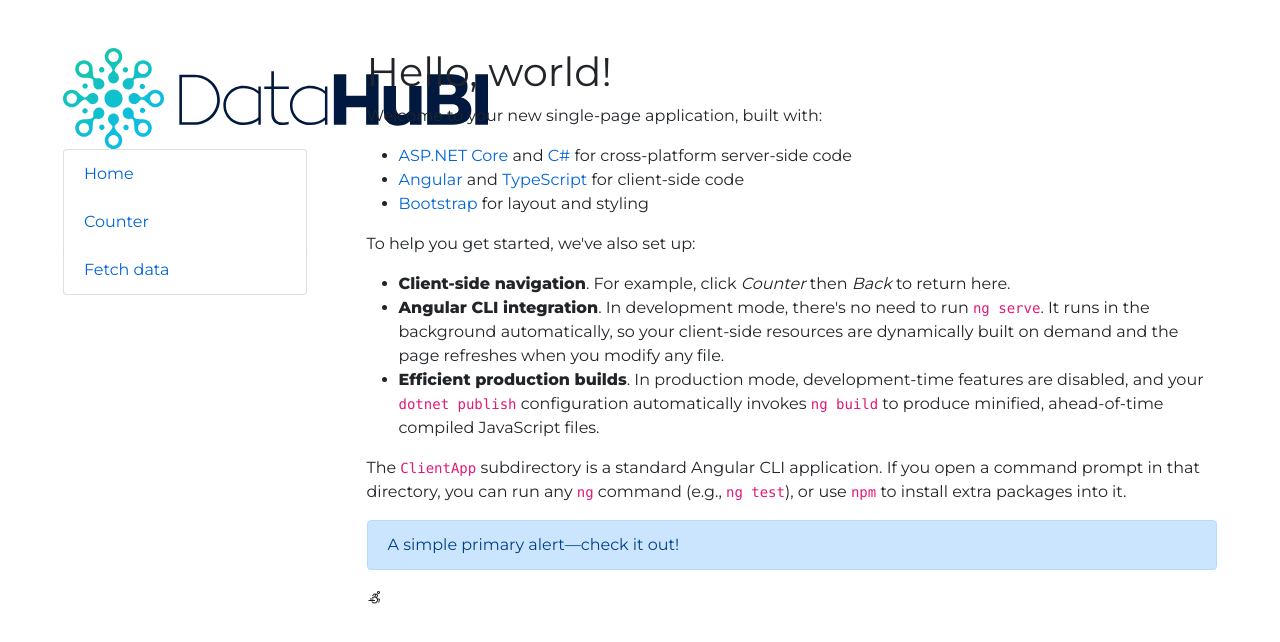
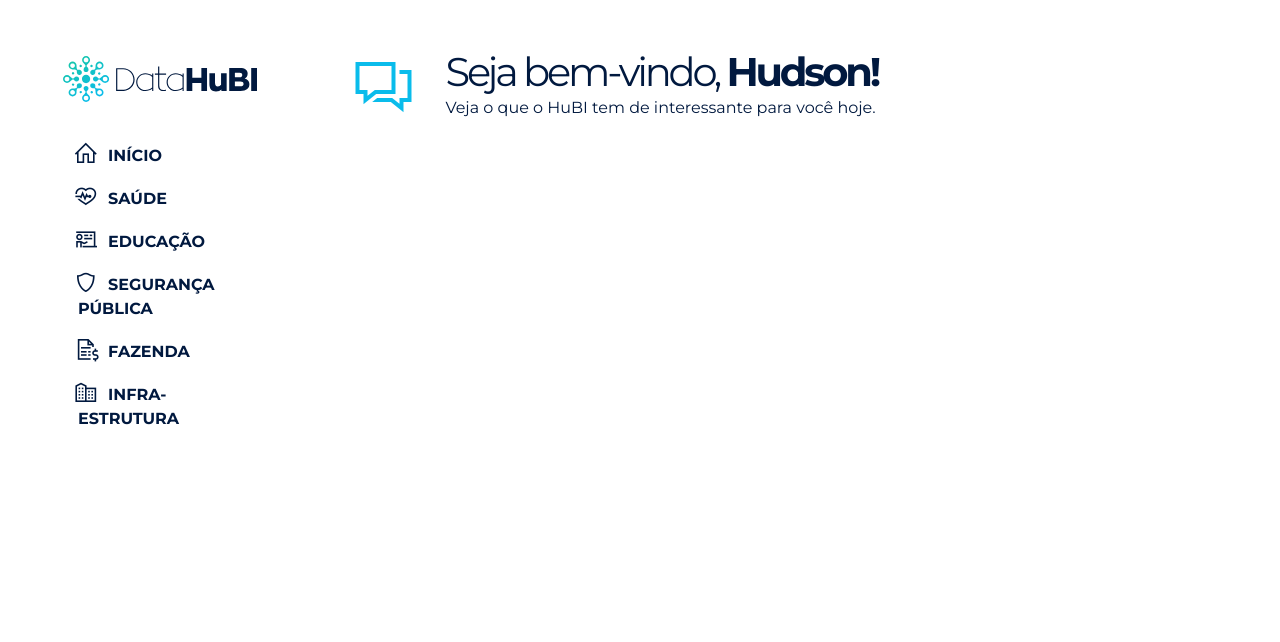
Before and after one commit to datahubi-gov/datahubi, an Angular app in the folder ClientApp/: page / in a window 1280 px wide. Shown: the top 642 px of the page. Built offline with nearby package versions, Linux system fonts and the light colour scheme.

Commit message:
Mais implementaões no estilo

```diff
--- a/ClientApp/angular.json
+++ b/ClientApp/angular.json
@@ -20,10 +20,12 @@
             "main": "src/main.ts",
             "polyfills": "src/polyfills.ts",
             "tsConfig": "src/tsconfig.app.json",
-            "assets": ["src/assets"],
+            "assets": [
+              "src/assets"
+            ],
             "styles": [
               "node_modules/bootstrap/dist/css/bootstrap.min.css",
-              "src/styles.css"
+              "src/styles/styles.scss"
             ],
             "scripts": []
           },
@@ -71,16 +73,25 @@
             "polyfills": "src/polyfills.ts",
             "tsConfig": "src/tsconfig.spec.json",
             "karmaConfig": "src/karma.conf.js",
-            "styles": ["src/styles.css"],
+            "styles": [
+              "src/styles/styles.scss"
+            ],
             "scripts": [],
-            "assets": ["src/assets"]
+            "assets": [
+              "src/assets"
+            ]
           }
         },
         "lint": {
           "builder": "@angular-devkit/build-angular:tslint",
           "options": {
-            "tsConfig": ["src/tsconfig.app.json", "src/tsconfig.spec.json"],
-            "exclude": ["**/node_modules/**"]
+            "tsConfig": [
+              "src/tsconfig.app.json",
+              "src/tsconfig.spec.json"
+            ],
+            "exclude": [
+              "**/node_modules/**"
+            ]
           }
         },
         "server": {
@@ -126,11 +137,18 @@
           "builder": "@angular-devkit/build-angular:tslint",
           "options": {
             "tsConfig": "e2e/tsconfig.e2e.json",
-            "exclude": ["**/node_modules/**"]
+            "exclude": [
+              "**/node_modules/**"
+            ]
           }
         }
       }
     }
   },
-  "defaultProject": "Datahubi"
+  "defaultProject": "Datahubi",
+  "schematics": {
+    "@schematics/angular:component": {
+      "styleext": "scss"
+    }
+  }
 }
--- a/ClientApp/package.json
+++ b/ClientApp/package.json
@@ -23,8 +23,10 @@
     "@angular/router": "8.2.12",
     "@nguniversal/module-map-ngfactory-loader": "8.1.1",
     "bootstrap": "^4.3.1",
+    "compass-mixins": "^0.12.10",
     "core-js": "^3.3.3",
     "jquery": "^3.5.1",
+    "node-sass": "^4.14.1",
     "oidc-client": "^1.9.1",
     "popper.js": "^1.16.0",
     "rxjs": "^6.5.3",
@@ -50,7 +52,6 @@
     "typescript": "3.5.3"
   },
   "optionalDependencies": {
-    "node-sass": "^5.0.0",
     "protractor": "~5.4.2",
     "ts-node": "~8.4.1",
     "tslint": "~5.20.0"
--- a/ClientApp/src/app/app.component.html
+++ b/ClientApp/src/app/app.component.html
@@ -4,7 +4,7 @@
       <app-nav-menu></app-nav-menu>
     </div>
     <div class="col-md-9">
-      <div class="container-fluid">
+      <div>
         <router-outlet></router-outlet>
       </div>
     </div>
--- a/ClientApp/src/app/home/home.component.html
+++ b/ClientApp/src/app/home/home.component.html
@@ -1,19 +1,7 @@
-<h1>Hello, world!</h1>
-<p>Welcome to your new single-page application, built with:</p>
-<ul>
-  <li><a href='https://get.asp.net/'>ASP.NET Core</a> and <a href='https://msdn.microsoft.com/en-us/library/67ef8sbd.aspx'>C#</a> for cross-platform server-side code</li>
-  <li><a href='https://angular.io/'>Angular</a> and <a href='http://www.typescriptlang.org/'>TypeScript</a> for client-side code</li>
-  <li><a href='http://getbootstrap.com/'>Bootstrap</a> for layout and styling</li>
-</ul>
-<p>To help you get started, we've also set up:</p>
-<ul>
-  <li><strong>Client-side navigation</strong>. For example, click <em>Counter</em> then <em>Back</em> to return here.</li>
-  <li><strong>Angular CLI integration</strong>. In development mode, there's no need to run <code>ng serve</code>. It runs in the background automatically, so your client-side resources are dynamically built on demand and the page refreshes when you modify any file.</li>
-  <li><strong>Efficient production builds</strong>. In production mode, development-time features are disabled, and your <code>dotnet publish</code> configuration automatically invokes <code>ng build</code> to produce minified, ahead-of-time compiled JavaScript files.</li>
-</ul>
-<p>The <code>ClientApp</code> subdirectory is a standard Angular CLI application. If you open a command prompt in that directory, you can run any <code>ng</code> command (e.g., <code>ng test</code>), or use <code>npm</code> to install extra packages into it.</p>
-<div class="alert alert-primary" role="alert">
-  A simple primary alert—check it out!
+<div class="titulo">
+  <i class="las la-comments"></i>
+  <div>
+    <h1>Seja bem-vindo, <b>Hudson!</b></h1>
+    <p>Veja o que o HuBI tem de interessante para você hoje.</p>
+  </div>
 </div>
-
-<i class="lab la-accessible-icon"></i>
--- a/ClientApp/src/app/nav-menu/nav-menu.component.html
+++ b/ClientApp/src/app/nav-menu/nav-menu.component.html
@@ -1,7 +1,7 @@
 <header>
-  <nav>
+  <nav class="topo-menu">
     <div class="container-fluid">
-      <a [routerLink]="['/']" style="display: block;">
+      <a [routerLink]="['/']" class="logo">
         <img src="../../assets/img/logo.svg" alt="">
       </a>
 
@@ -9,16 +9,25 @@
         aria-label="Toggle navigation" [attr.aria-expanded]="isExpanded" (click)="toggle()">
         <span class="navbar-toggler-icon"></span>
       </button> -->
-      <div>
-        <ul class="list-group">
-          <li class="list-group-item" [routerLinkActive]="['link-active']" [routerLinkActiveOptions]="{ exact: true }">
-            <a [routerLink]="['/']">Home</a>
+      <div class="menu-principal">
+        <ul>
+          <li [routerLinkActive]="['link-active']" [routerLinkActiveOptions]="{ exact: true }">
+            <a [routerLink]="['/']"><i class="las la-home"></i> Início</a>
           </li>
-          <li class="list-group-item" [routerLinkActive]="['link-active']">
-            <a [routerLink]="['/counter']">Counter</a>
+          <li [routerLinkActive]="['link-active']">
+            <a [routerLink]="['/counter']"><i class="las la-heartbeat"></i> Saúde</a>
           </li>
-          <li class="list-group-item" [routerLinkActive]="['link-active']">
-            <a [routerLink]="['/fetch-data']">Fetch data</a>
+          <li [routerLinkActive]="['link-active']">
+            <a [routerLink]="['/fetch-data']"><i class="las la-chalkboard-teacher"></i> Educação</a>
+          </li>
+          <li [routerLinkActive]="['link-active']">
+            <a [routerLink]="['/fetch-data']"><i class="las la-shield-alt"></i> Segurança Pública</a>
+          </li>
+          <li [routerLinkActive]="['link-active']">
+            <a [routerLink]="['/fetch-data']"><i class="las la-file-invoice-dollar"></i> Fazenda</a>
+          </li>
+          <li [routerLinkActive]="['link-active']">
+            <a [routerLink]="['/fetch-data']"><i class="las la-city"></i> Infra-estrutura</a>
           </li>
         </ul>
       </div>
--- a/ClientApp/src/app/nav-menu/nav-menu.component.ts
+++ b/ClientApp/src/app/nav-menu/nav-menu.component.ts
@@ -3,7 +3,7 @@ import { Component } from '@angular/core';
 @Component({
   selector: 'app-nav-menu',
   templateUrl: './nav-menu.component.html',
-  styleUrls: ['./nav-menu.component.css']
+  styleUrls: ['./nav-menu.component.scss']
 })
 export class NavMenuComponent {
   isExpanded = false;
--- a/ClientApp/src/index.html
+++ b/ClientApp/src/index.html
@@ -9,12 +9,16 @@
     <link rel="icon" type="image/x-icon" href="favicon.ico" />
 
     <link rel="preconnect" href="https://fonts.gstatic.com">
-    <link href="https://fonts.googleapis.com/css2?family=Montserrat:wght@400;800&display=swap" rel="stylesheet">
+    <link href="https://fonts.googleapis.com/css2?family=Montserrat:wght@400;700&display=swap" rel="stylesheet">
     <link href="https://cdn.jsdelivr.net/npm/bootstrap@5.0.1/dist/css/bootstrap.min.css" rel="stylesheet" integrity="sha384-+0n0xVW2eSR5OomGNYDnhzAbDsOXxcvSN1TPprVMTNDbiYZCxYbOOl7+AMvyTG2x" crossorigin="anonymous">
     <link rel="stylesheet" href="https://maxst.icons8.com/vue-static/landings/line-awesome/line-awesome/1.3.0/css/line-awesome.min.css">
 
   </head>
   <body>
-    <app-root>Loading...</app-root>
+    <app-root>
+      <div class="overlay">
+        <div class="lds-dual-ring"></div>
+      </div>
+    </app-root>
   </body>
 </html>
--- a/ClientApp/src/styles.css
+++ /dev/null
@@ -1,21 +0,0 @@
-/* You can add global styles to this file, and also import other style files */
-
-/* Provide sufficient contrast against white background */
-
-*{
-  font-family: 'Montserrat', sans-serif;
-}
-
-a {
-  color: #0366d6;
-}
-
-code {
-  color: #e01a76;
-}
-
-.btn-primary {
-  color: #fff;
-  background-color: #1b6ec2;
-  border-color: #1861ac;
-}
--- /dev/null
+++ b/ClientApp/src/styles/_extends.scss
@@ -0,0 +1,7 @@
+%gradiente-back-1{
+    background-image: linear-gradient(90deg, $cor-primaria, $cor-secundaria);
+}
+
+%gradiente-back-2{
+    background-image: linear-gradient(90deg, $cor-3, $cor-4);
+}
--- /dev/null
+++ b/ClientApp/src/styles/_variaveis.scss
@@ -0,0 +1,6 @@
+$cor-primaria: #0ABCEB;
+$cor-secundaria: #15C6AD;
+$cor-3: #4A00E0;
+$cor-4: #8E2DE2;
+
+$cor-texto: #01193F;
--- /dev/null
+++ b/ClientApp/src/styles/styles.scss
@@ -0,0 +1,153 @@
+@import '~compass-mixins/lib/compass/css3';
+@import 'variaveis';
+@import 'extends';
+
+// #region gerais
+
+*{
+  font-family: 'Montserrat', sans-serif;
+  color: $cor-texto;
+}
+
+html {
+  box-sizing: border-box;
+  font-size: 16px;
+}
+
+*, *:before, *:after {
+  box-sizing: inherit;
+}
+
+body, h1, h2, h3, h4, h5, h6, p, ol, ul {
+  margin: 0;
+  padding: 0;
+  font-weight: normal;
+}
+
+ol, ul {
+  list-style: none;
+}
+
+img {
+  max-width: 100%;
+  height: auto;
+}
+
+a {
+  color: #0366d6;
+}
+
+code {
+  color: #e01a76;
+}
+
+.btn-primary {
+  color: #fff;
+  background-color: #1b6ec2;
+  border-color: #1861ac;
+}
+
+// #endregion gerais
+
+// #region compartilhados
+
+.titulo{
+  display: flex;
+  justify-content: flex-start;
+  align-items: center;
+  gap: 30px;
+
+  i{
+    font-size: 4em;
+    color: $cor-primaria;
+  }
+
+  h1{
+    letter-spacing: -0.08em;
+  }
+}
+
+.overlay{
+  position: fixed; z-index: 9999;
+  top: 0; left: 0; right: 0; bottom: 0;
+  //background: darken($cor-font, 10%);
+  background: rgba($cor-texto, .9);
+  display: grid;
+  place-items: center;
+}
+
+.lds-dual-ring {
+  display: inline-block;
+  width: 80px;
+  height: 80px;
+}
+.lds-dual-ring:after {
+  content: " ";
+  display: block;
+  width: 64px;
+  height: 64px;
+  margin: 8px;
+  border-radius: 50%;
+  border: 6px solid #fff;
+  border-color: #fff transparent #fff transparent;
+  animation: lds-dual-ring 1.2s linear infinite;
+}
+@keyframes lds-dual-ring {
+  0% {
+    transform: rotate(0deg);
+  }
+  100% {
+    transform: rotate(360deg);
+  }
+}
+
+
+// #endregion compartilhados
+
+// #region topo e menu
+
+.topo-menu{
+  padding-right: 50px;
+}
+
+.logo{
+  display: block;
+  margin: 8px 0 30px 0;
+
+  img{
+    max-height: 60px;
+  }
+}
+
+.menu-principal{
+
+  li{
+    a{
+      display: block;
+      padding: 7px 15px;
+      border-radius: 3px;
+      font-weight: bold;
+      text-transform: uppercase;
+      color: $cor-texto;
+      transition: padding .2s;
+
+      i{
+        font-size: 1.6em;
+        position: relative; top: 2px; left: -5px;
+      }
+
+      &:hover{
+        @extend %gradiente-back-1;
+        text-decoration: none;
+        color: #fff;
+        padding-left: 25px;
+
+        i{
+          color: #fff;
+        }
+      }
+    }
+  }
+}
+
+// #endregion topo e menu
```
Also changed, not shown: ClientApp/src/app/nav-menu/nav-menu.component.scss (renamed from ClientApp/src/app/nav-menu/nav-menu.component.css), 1 other file (tests, documents, lock files or other folders).
